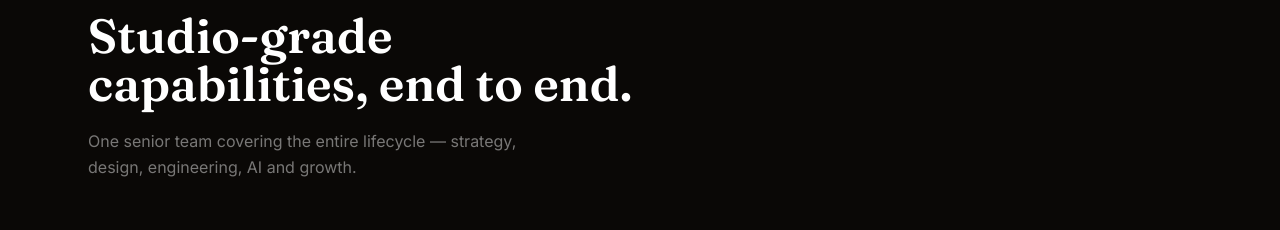
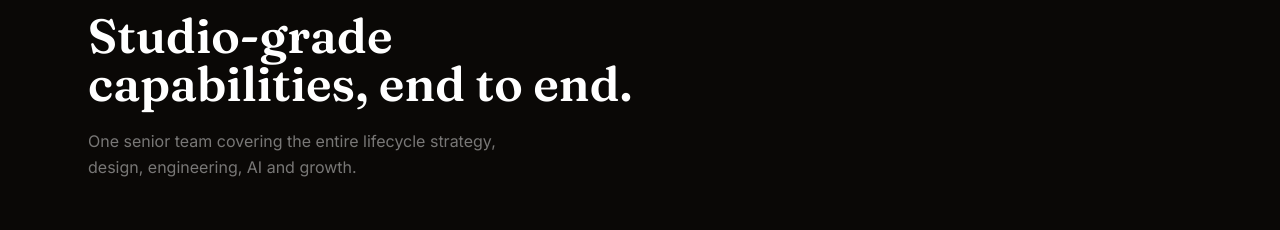
Before and after one commit to Harsh90Prajapati/Dribble.io, a React (Vite) app: page / in a window 1280 px wide. Shown: the part 1100-1330 px from the top of the page. Built offline with nearby package versions, Linux system fonts and the light colour scheme.

Commit message:
content updated

```diff
--- a/src/data/content.js
+++ b/src/data/content.js
@@ -16,7 +16,7 @@ export const hero = {
   eyebrow: 'Creative agency · Est. 2024',
   titleLines: ["Websites that", "don't just look good."],
   paragraph:
-    'We craft cinematic, AI-enhanced digital experiences for ambitious brands in architecture, luxury interiors, real estate and SaaS — engineered to generate real business.',
+    'We craft cinematic, AI-enhanced digital experiences for ambitious brands in architecture, luxury interiors, real estate and SaaS engineered to generate real business.',
   primaryCta: { label: 'Book a strategy call', href: '#contact' },
   secondaryCta: { label: 'See selected work', href: '#work' },
   stats: [
@@ -36,7 +36,7 @@ export const logos = [
 export const services = {
   eyebrow: 'Services',
   title: 'Studio-grade capabilities, end to end.',
-  subtitle: 'One senior team covering the entire lifecycle — strategy, design, engineering, AI and growth.',
+  subtitle: 'One senior team covering the entire lifecycle strategy, design, engineering, AI and growth.',
   items: [
     { n: '01', title: 'Website Design', desc: 'Editorial, cinematic interfaces that command attention.' },
     { n: '02', title: 'Website Development', desc: 'Framer-grade craft, engineered for performance.' },
@@ -93,7 +93,7 @@ export const process = {
     { n: '05', title: 'Development', desc: 'Performant builds with beautiful code under the hood.' },
     { n: '06', title: 'Testing', desc: 'Accessibility, speed, browsers, edge cases.' },
     { n: '07', title: 'Launch', desc: 'Smooth cutover, monitoring, launch storytelling.' },
-    { n: '08', title: 'Growth', desc: "SEO, CRO, iteration — a partner, not a vendor." },
+    { n: '08', title: 'Growth', desc: "SEO, CRO, iteration a partner, not a vendor." },
   ],
 }
 
@@ -114,12 +114,12 @@ export const testimonials = {
   title: 'Kind words from world-class teams.',
   items: [
     {
-      quote: "Dribbl rebuilt our brand and site in six weeks. Enquiries tripled in the first month. It genuinely feels like a $2M architecture studio site — and it converts like one.",
+      quote: "Dribbl rebuilt our brand and site in six weeks. Enquiries tripled in the first month. It genuinely feels like a $2M architecture studio site and it converts like one.",
       name: 'Elena Vasquez',
       role: 'Founder, Vasquez Interiors',
     },
     {
-      quote: 'The most talented team we\'ve hired. Design, engineering and AI — one senior group, no handoffs. Our sales pipeline hasn\'t been this healthy in years.',
+      quote: 'The most talented team we\'ve hired. Design, engineering and AI one senior group, no handoffs. Our sales pipeline hasn\'t been this healthy in years.',
       name: 'Marcus Bell',
       role: 'CEO, Atlas Residences',
     },
@@ -138,7 +138,7 @@ export const faq = {
     { q: 'How long does a typical project take?', a: 'Landing pages ship in 2-3 weeks. Full brand + site builds run 4-8 weeks depending on scope.' },
     { q: 'Do you work with existing brands?', a: 'Absolutely. We evolve existing identities and can rebuild from the ground up when needed.' },
     { q: 'What does a project cost?', a: 'Engagements typically range from $12k for focused landing pages to $60k+ for full site + brand + AI systems.' },
-    { q: 'Do you handle SEO and ongoing growth?', a: 'Yes — SEO is baked into every build, and we offer ongoing CRO, content and AI automations post-launch.' },
+    { q: 'Do you handle SEO and ongoing growth?', a: 'Yes SEO is baked into every build, and we offer ongoing CRO, content and AI automations post-launch.' },
     { q: 'Can you integrate with our stack?', a: 'Framer, Webflow, Next.js, TanStack, headless CMSs, Supabase, Stripe, HubSpot — we ship where you already live.' },
     { q: 'Do you take on non-English brands?', a: 'We work with clients globally. Multilingual, localized and RTL builds are all in-scope.' },
   ],
@@ -150,7 +150,7 @@ export const contact = {
   subtitle: "Tell us where you want to be in 12 months. We'll ship the digital engine to get you there.",
   email: 'hello@dribbl.ai',
   phone: '+1 (415) 555 · 0142',
-  locations: 'New York · Lisbon · Remote',
+  locations: 'India',
   projectTypes: ['Website', 'Redesign', 'Landing page', 'Branding', 'AI systems'],
   submitLabel: 'Send the brief',
 }
```
